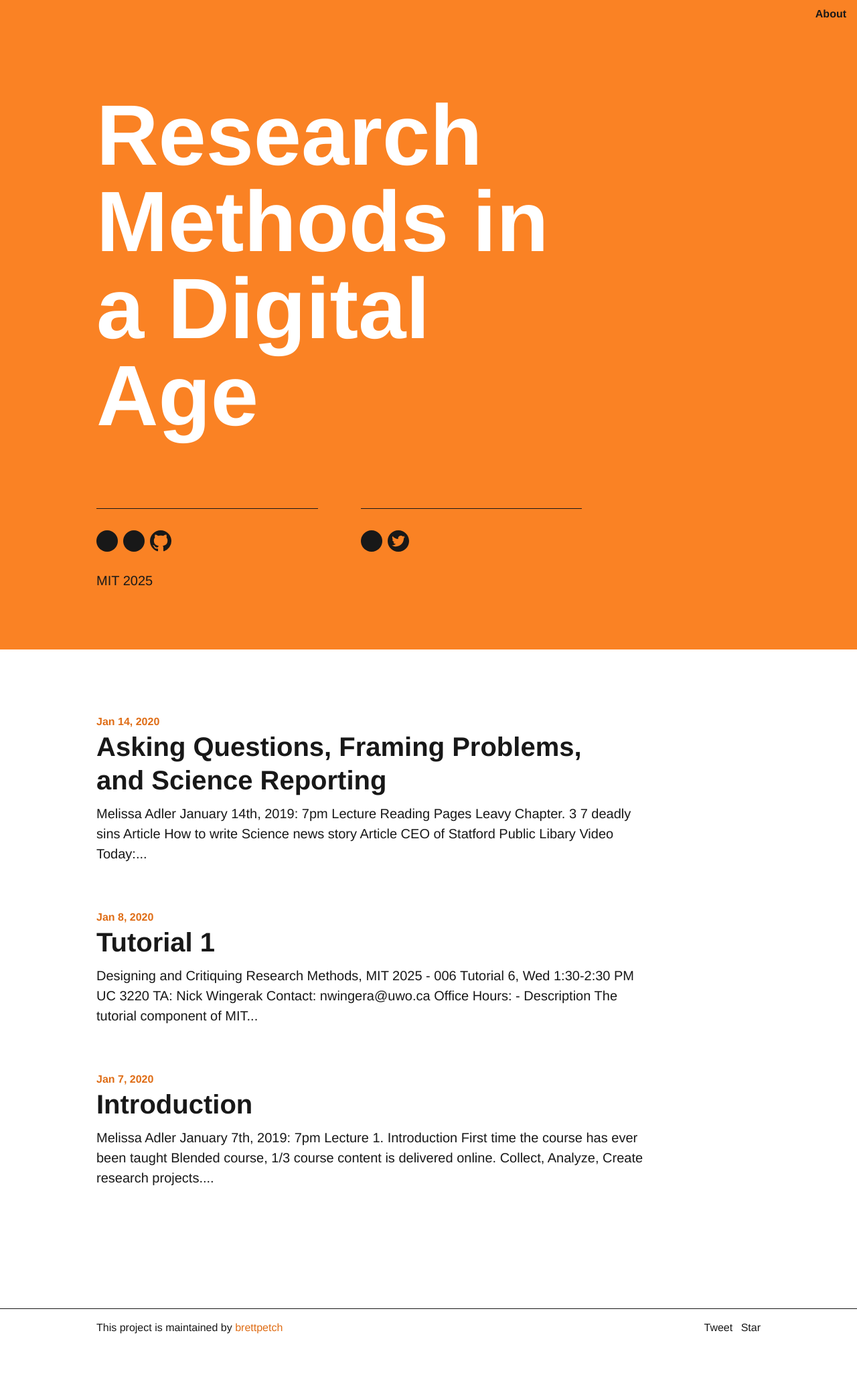
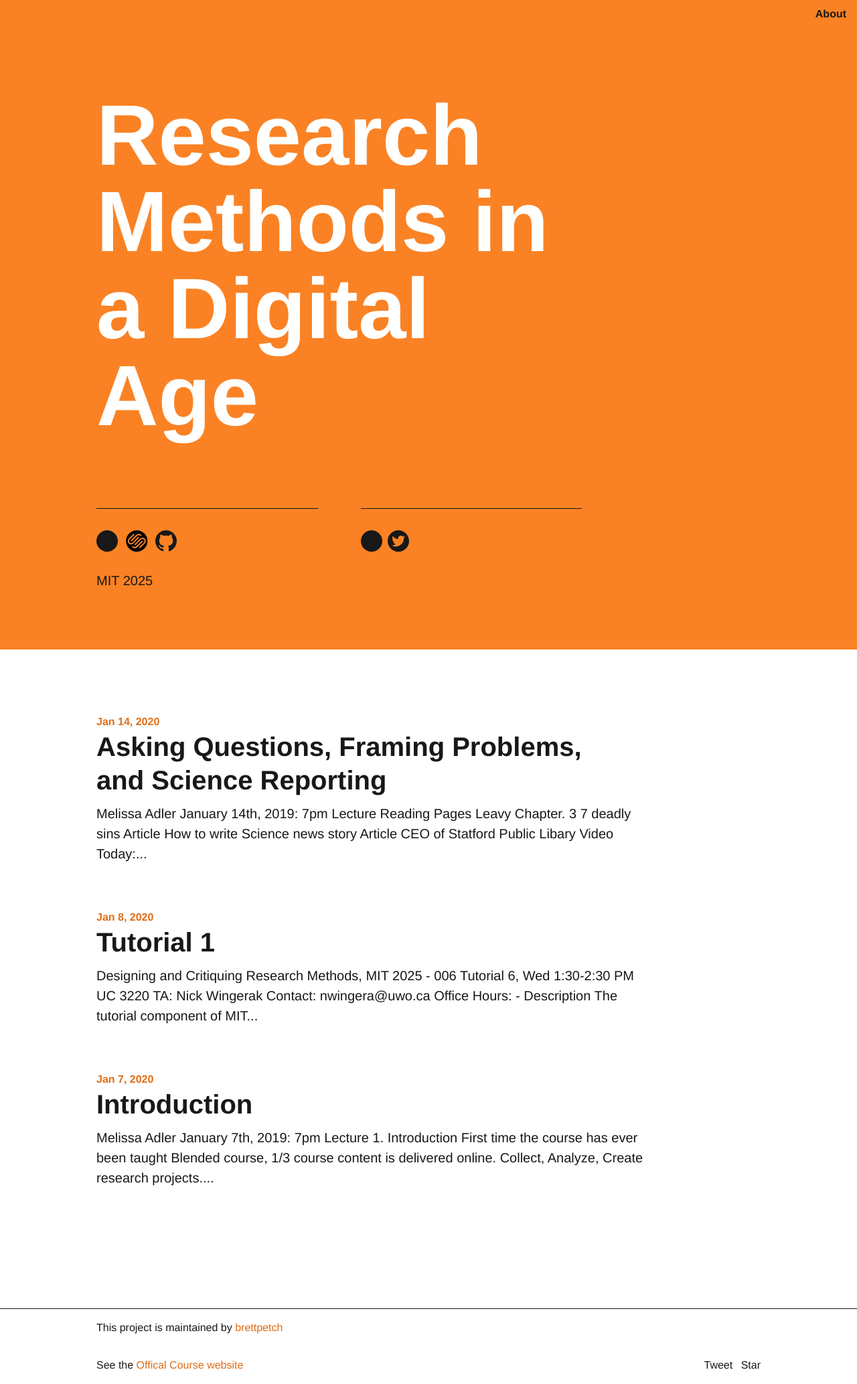
Before and after one commit to brettpetch/MIT-2025, a Jekyll site: the page built from index.html, in a window 1280 px wide. Shown: the whole page at 67% size. Built offline with Jekyll 4.4.1, drawn with Linux system fonts in a browser that asks for light colours; comment, search, counter and statistics services are not loaded; before the commit the page ends 2011 px from its top, so only the background shows below that.

Commit message:
commit to master

```diff
--- a/_config.yml
+++ b/_config.yml
@@ -19,6 +19,7 @@ baseurl: "/MIT-2025" # the subpath of your site, e.g. /blog
 url: "https://brettpetch.ca" # the base hostname & protocol for your site, e.g. http://example.com
 github_repo: MIT-2025 # the GitHub repo name for your project
 github_username: brettpetch
+course_site: https://research-methods-digital-age.com/ # Displayed in footer.
 
 # Optional social link, you can choose from the following options:
 # twitter (default), instagram, medium, or dribbble
--- /dev/null
+++ b/_includes/coursesite.html
@@ -0,0 +1,17 @@
+<a href="{{site.course_site}}" title="Class Website" class="link-social block">
+    <?xml version="1.0" encoding="utf-8"?>
+    <!-- Generator: Adobe Illustrator 23.0.6, SVG Export Plug-In . SVG Version: 6.00 Build 0)  -->
+    <svg width="40px" version="1.1" id="Layer_1" xmlns="http://www.w3.org/2000/svg" xmlns:xlink="http://www.w3.org/1999/xlink" x="0px" y="0px"
+         viewBox="0 0 30 24" style="enable-background:new 0 0 30 24;" xml:space="preserve">
+    <style type="text/css">
+        .st0{fill-rule:evenodd;clip-rule:evenodd;}
+        .st1{fill-rule:evenodd;clip-rule:evenodd;fill:#FA8224;}
+    </style>
+    <circle class="st0" cx="15.2" cy="12" r="12"/>
+    <path class="st1" d="M16.9,7.2l1,1l-6.4,6.5c-1.5,1.5-3.8,1.5-5.3,0c-1.5-1.5-1.5-3.8,0-5.3l5.6-5.6l1,1l-5.5,5.6
+        c-0.9,0.9-0.9,2.4,0,3.3c0.9,0.9,2.4,0.9,3.3,0L16.9,7.2z M15.7,6.1l-6.4,6.4l-1-1l6.5-6.5c1.5-1.5,3.8-1.5,5.3,0l0.5,0.5l-1,1
+        L19,6.1c-0.4-0.4-1-0.7-1.6-0.7C16.7,5.4,16.1,5.6,15.7,6.1z M24.2,9.4c-1.5-1.5-3.8-1.5-5.3,0l-6.4,6.5l1,1l6.4-6.5
+        c0.9-0.9,2.4-0.9,3.3,0c0.9,0.9,0.9,2.4,0,3.3l-5.5,5.5l1,1l5.6-5.6C25.7,13.2,25.7,10.8,24.2,9.4z M14.7,17.9l6.4-6.4l1,1l-6.4,6.5
+        c-1.5,1.5-3.8,1.5-5.3,0l-0.5-0.5l1-1l0.5,0.5C12.3,18.8,13.8,18.8,14.7,17.9z"/>
+    </svg>
+</a>
--- a/_includes/footer.html
+++ b/_includes/footer.html
@@ -1,6 +1,7 @@
 <div class="border-top-thin clearfix mt-2 mt-lg-4">
   <div class="container mx-auto px-2">
     <p class="col-8 sm-width-full left py-2 mb-0">This project is maintained by <a class="text-accent" href="https://github.com/{{ site.github_username }}">{{ site.github_username }}</a></p>
+    <p class="col-8 sm-width-full left py-2 mb-0">See the <a class="text-accent" href="{{site.course_site}}">Offical Course website</a></p>
     <ul class="list-reset right clearfix sm-width-full py-2 mb-2 mb-lg-0">
       <li class="inline-block mr-1">
         <a href="https://twitter.com/share" class="twitter-share-button" data-hashtags="{{ site.title }}">Tweet</a> <script>!function(d,s,id){var js,fjs=d.getElementsByTagName(s)[0],p=/^http:/.test(d.location)?'http':'https';if(!d.getElementById(id)){js=d.createElement(s);js.id=id;js.src=p+'://platform.twitter.com/widgets.js';fjs.parentNode.insertBefore(js,fjs);}}(document, 'script', 'twitter-wjs');</script>
--- a/_layouts/home.html
+++ b/_layouts/home.html
@@ -31,7 +31,7 @@
                   {% include dot-accent.html %}
                 </div>
                 <div class="inline-block mt-3 mr-1">
-                  {% include dot-accent.html %}
+                  {% include coursesite.html %}
                 </div>
                 <div class="inline-block mt-3">
                   {% include github.html %}
```
Also changed, not shown: assets/squarespace.svg (added), 2 other files.
